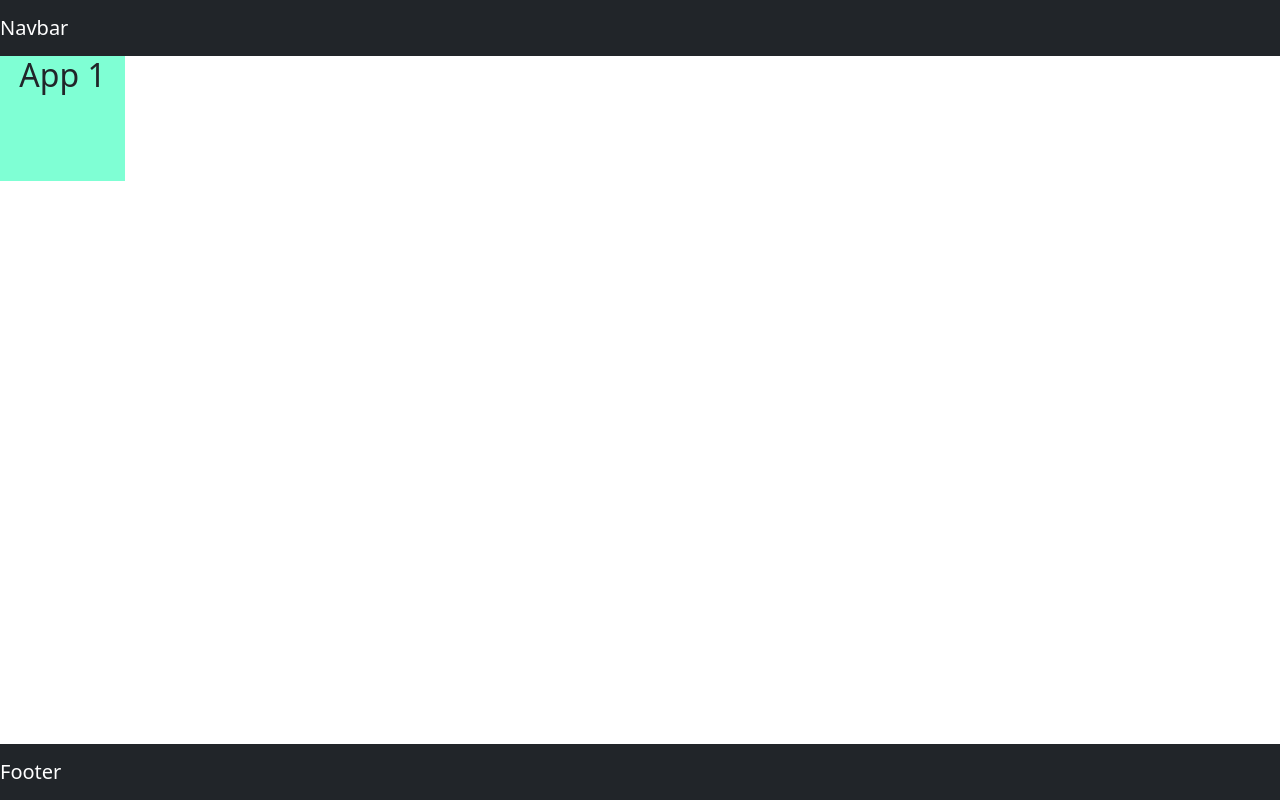
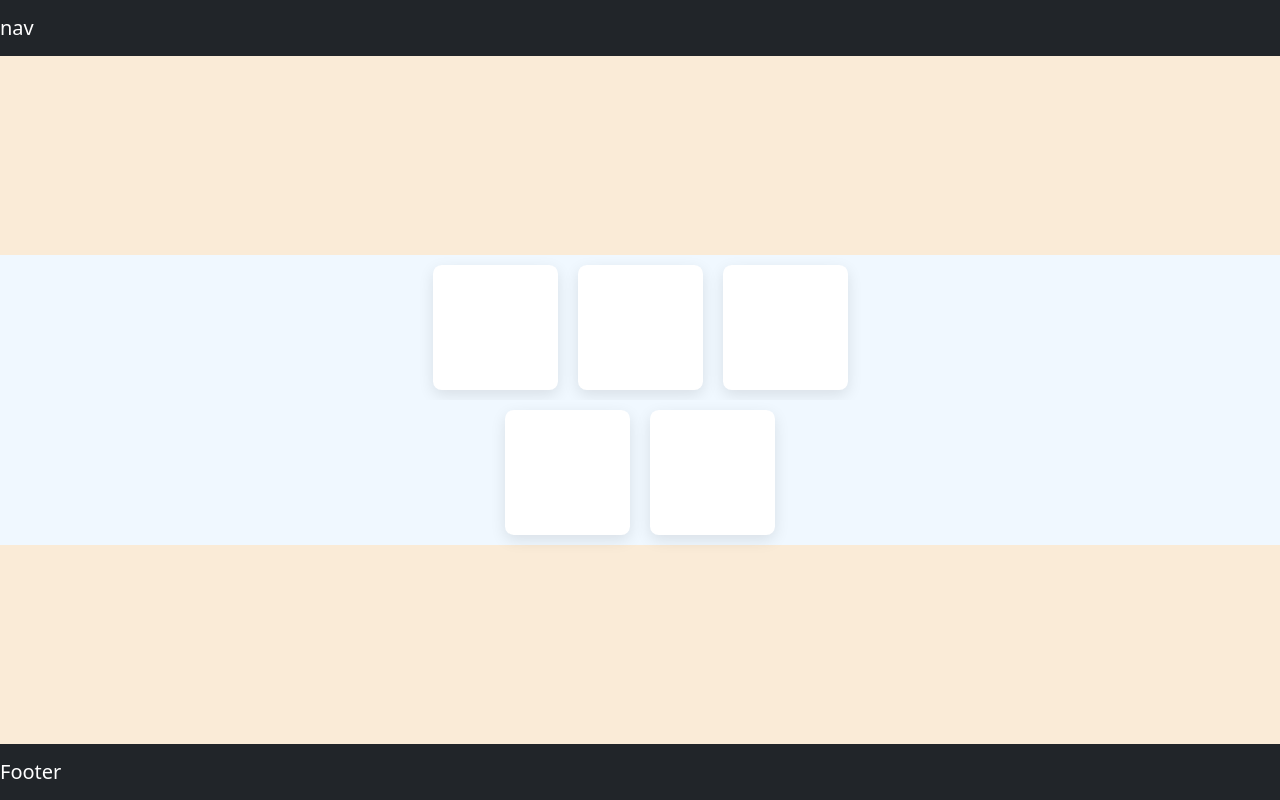
Before and after one commit to jebuth/2021-site, a React (Create React App) app: page / in a window 1280 px wide. Built offline with nearby package versions, Linux system fonts and the light colour scheme.

Commit message:
ui skeleton

```diff
--- a/src/App.css
+++ b/src/App.css
@@ -1,45 +1,44 @@
+
+html,
+body {
+  width:100%;
+  height: 100%
+}
+
 .App {
   text-align: center;
+  width:100%;
+  margin:0;
+  height:100%;
 }
 
 .tile{
   width: 125px;
   height: 125px;
-  background-color:aquamarine;
+  background-color: white;
+  margin: 10px;
+  border-radius: 7%;
+  box-shadow:  0 5px 15px rgba(0, 0, 0, 0.1)
+}
+
+.margin-top-row{
+  margin-top: 400px;
+}
+
+.bordered-yellow{
+  background-color:aliceblue;
+}
+
+.bordered-red{
+  background-color:aliceblue;
 }
 
 
-.App-logo {
-  height: 40vmin;
-  pointer-events: none;
-}
-
-@media (prefers-reduced-motion: no-preference) {
-  .App-logo {
-    animation: App-logo-spin infinite 20s linear;
-  }
-}
-
-.App-header {
-  background-color: #282c34;
+main {
+  /* background-color: #282c34; default react */
+  background-color: antiquewhite;
   min-height: 100vh;
   display: flex;
   flex-direction: column;
-  align-items: center;
   justify-content: center;
-  font-size: calc(10px + 2vmin);
-  color: white;
 }
-
-.App-link {
-  color: #61dafb;
-}
-
-@keyframes App-logo-spin {
-  from {
-    transform: rotate(0deg);
-  }
-  to {
-    transform: rotate(360deg);
-  }
-}
--- a/src/App.js
+++ b/src/App.js
@@ -1,24 +1,37 @@
 import './App.css';
-// import NavBar from './Navbar';
-
 import Tile from './Tile';
 import Footer from './Footer';
-import {Navbar} from 'react-bootstrap';
+import MyNav from './MyNav';
+import {Row, Col} from 'react-bootstrap';
 import 'bootstrap/dist/css/bootstrap.css';
 
 function App() {
   return (
-    <div className="App">
 
-      <Navbar expand="lg" variant="dark" bg="dark">
-          <Navbar.Brand>Navbar</Navbar.Brand>
-      </Navbar>
+    <div>
 
-      <div>
-        <Tile title="App 1"/>
-      </div>
+      <MyNav />
 
-      <Footer/>
+        <main className="container-fluid">
+          <div>
+            <Row className="justify-content-sm-center bordered-red">
+              <Col lg={6} className='bordered-yellow d-flex justify-content-center'>
+                  <Tile title="App 1" />
+                  <Tile title="App 1" />
+                  <Tile title="App 1" />
+              </Col>
+            </Row>
+            <Row className="justify-content-sm-center bordered-red">
+              <Col lg={6} className='bordered-yellow d-flex justify-content-center'>
+                  <Tile className='tile' title="App 1" />
+                  <Tile title="App 1" />
+              </Col>
+            </Row>
+          </div>
+
+        </main>
+
+        <Footer/>
 
     </div>
   );
--- /dev/null
+++ b/src/MyNav.js
@@ -0,0 +1,17 @@
+
+import {Navbar} from 'react-bootstrap';
+import 'bootstrap/dist/css/bootstrap.css';
+
+const MyNav = () => {
+
+    return(
+        <div className="fixed-top">
+            <Navbar variant="dark" bg="dark">
+                <Navbar.Brand>nav</Navbar.Brand>
+            </Navbar>
+        </div>
+    )
+
+}
+
+export default MyNav;
--- a/src/Tile.js
+++ b/src/Tile.js
@@ -3,7 +3,7 @@ import react from "react";
 const Tile = ({title}) => {
     return (
         <div className='tile'>
-            <h2>{title}</h2>
+
         </div>
     );
 
```
Also changed, not shown: src/Navbar.js (deleted, +0 -13 lines).
